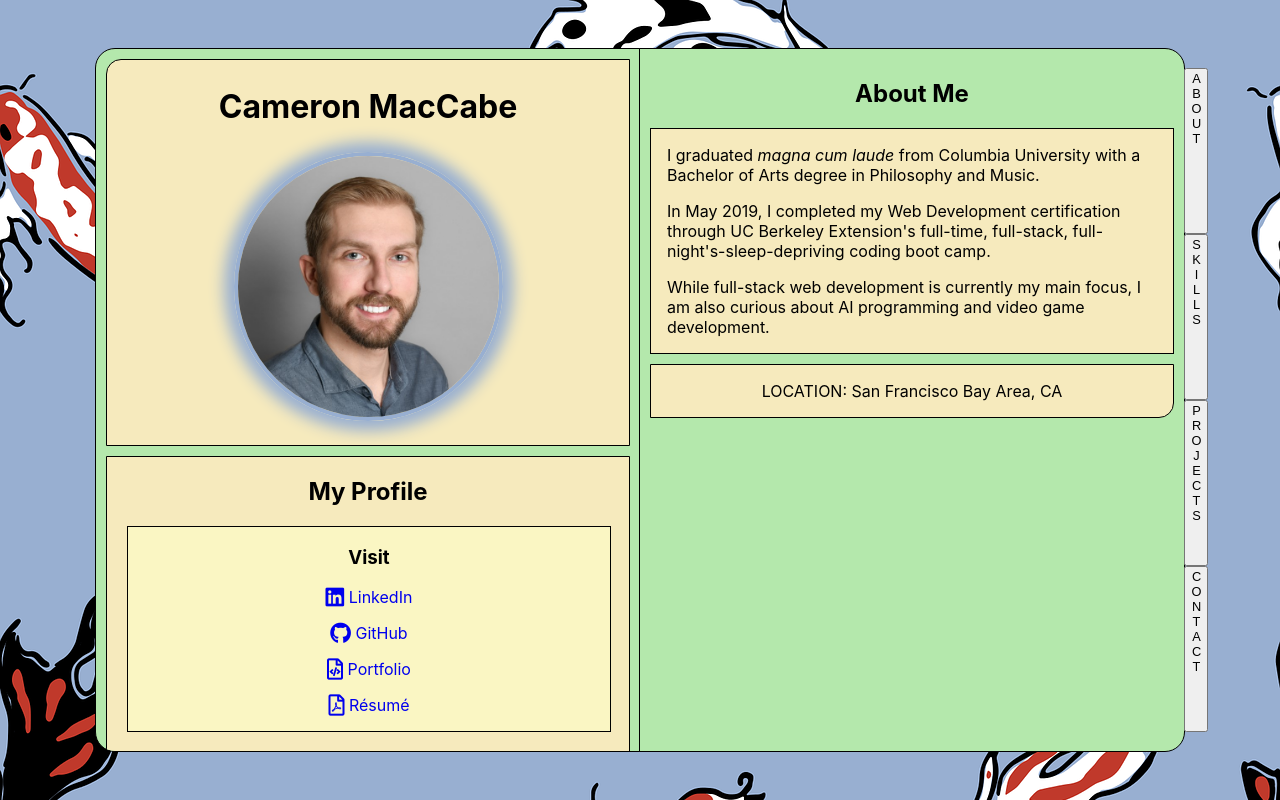
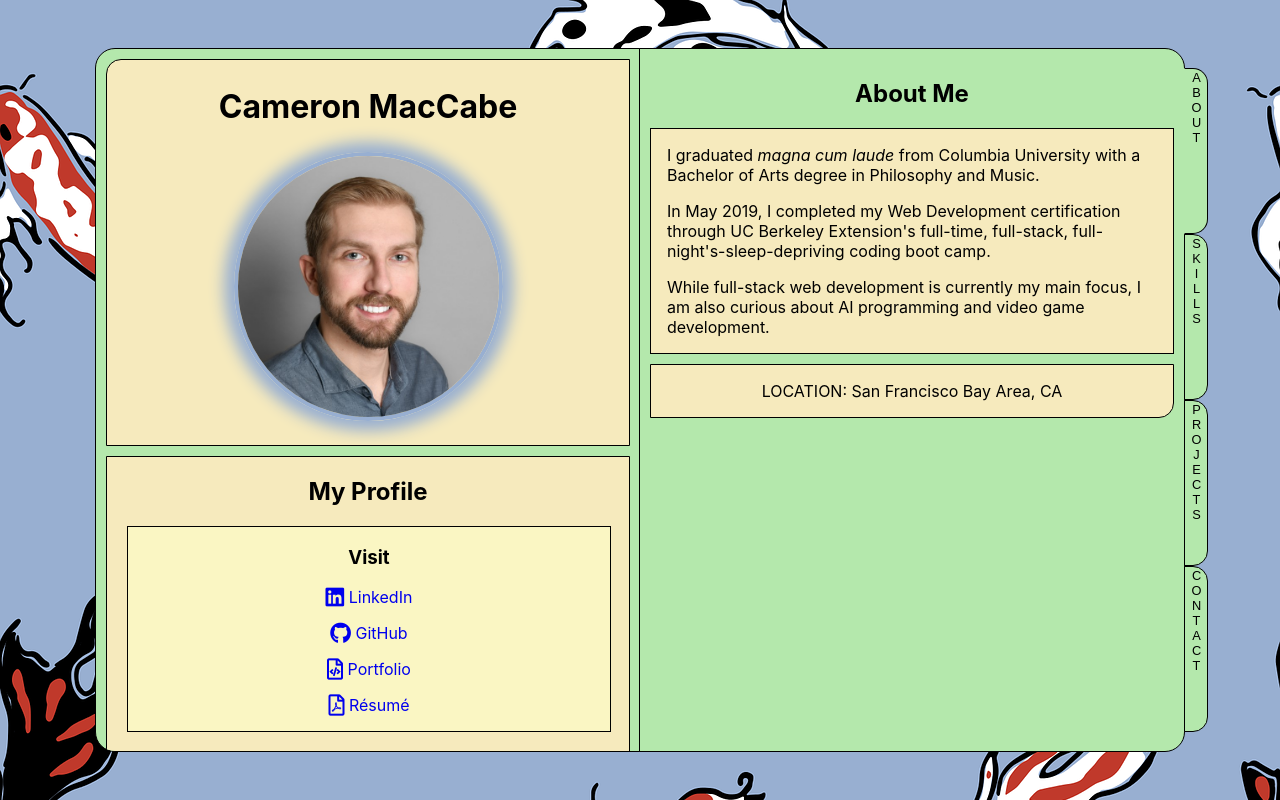
Before and after one commit to MacCabe1888/Professional-Portfolio, a React (Create React App) app: page / in a window 1280 px wide. Built offline with nearby package versions, Linux system fonts and the light colour scheme.

Commit message:
changed nav tab background-color property to match that of the pages, rounded outer corners of nav tabs, and changed inner borders to more clearly reflect the current page by making the corresponding tab appear flush with the right-hand page

```diff
--- a/src/components/Nav/index.js
+++ b/src/components/Nav/index.js
@@ -20,6 +20,7 @@ class Nav extends Component {
 
   handleOnClick = (event, pageName) => {
     event.preventDefault();
+    document.getElementById(pageName).classList.add("current");
     if (pageName !== this.pageName && !this.state.animating) {
       const activateTabs = this.props.className === "nav-left"
       ? () => {
@@ -34,6 +35,7 @@ class Nav extends Component {
           }
         }
       : () => {
+          document.getElementById(this.pageName).classList.add("flipped");
           document.getElementById(`${this.pageName}-right`).parentElement.classList.add("active");
           document.getElementById(`${pageName}-left`).classList.replace("hidden", "flipped");
           document.getElementById(`${pageName}-right`).classList.replace("hidden", "unveiled");
@@ -72,7 +74,10 @@ class Nav extends Component {
                 <button
                   className={`nav-tab ${this.props.className === "nav-left"
                   ? "left"
-                  : "right"}`}
+                  : "right"} ${pageName === this.pageName
+                  ? "current"
+                  : ""}`}
+                  id={pageName}
                 >
                   <p className="nav-text">
                     {pageName.toUpperCase()}
--- a/src/components/Nav/style.css
+++ b/src/components/Nav/style.css
@@ -29,8 +29,40 @@ nav > a, .tab-space {
   flex-direction: row;
   justify-content: center;
   width: 24px;
+  border: 1px black solid;
   overflow: hidden;
   pointer-events: all;
+  background-color: #b4e8ac;
+}
+
+.nav-tab.left {
+  border-top-left-radius: 15px;
+  border-bottom-left-radius: 15px;
+}
+
+.nav-tab.right {
+  border-top-right-radius: 15px;
+  border-bottom-right-radius: 15px;
+}
+
+.nav-tab.left.current {
+  transition-delay: 0.5s;
+  transition-property: border-right;
+  border-right: 1px #b4e8ac solid;
+}
+
+.nav-tab.right.current {
+  border-left: 1px #b4e8ac solid;
+}
+
+.nav-tab.right.flipped {
+  transition-delay: 0.5s;
+  transition-property: border-left;
+  border-left: 1px black solid;
+}
+
+.nav-tab:focus {
+  outline: none;
 }
 
 .nav-text {
```
